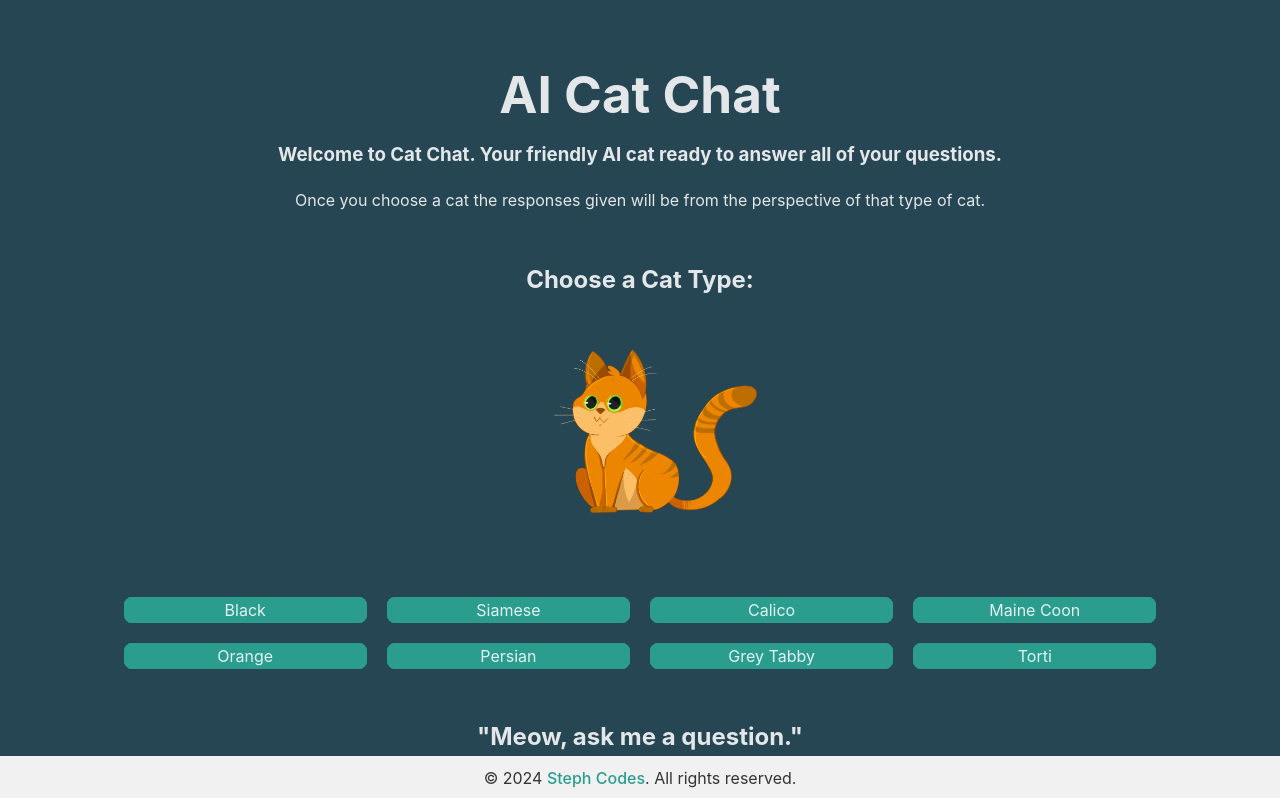
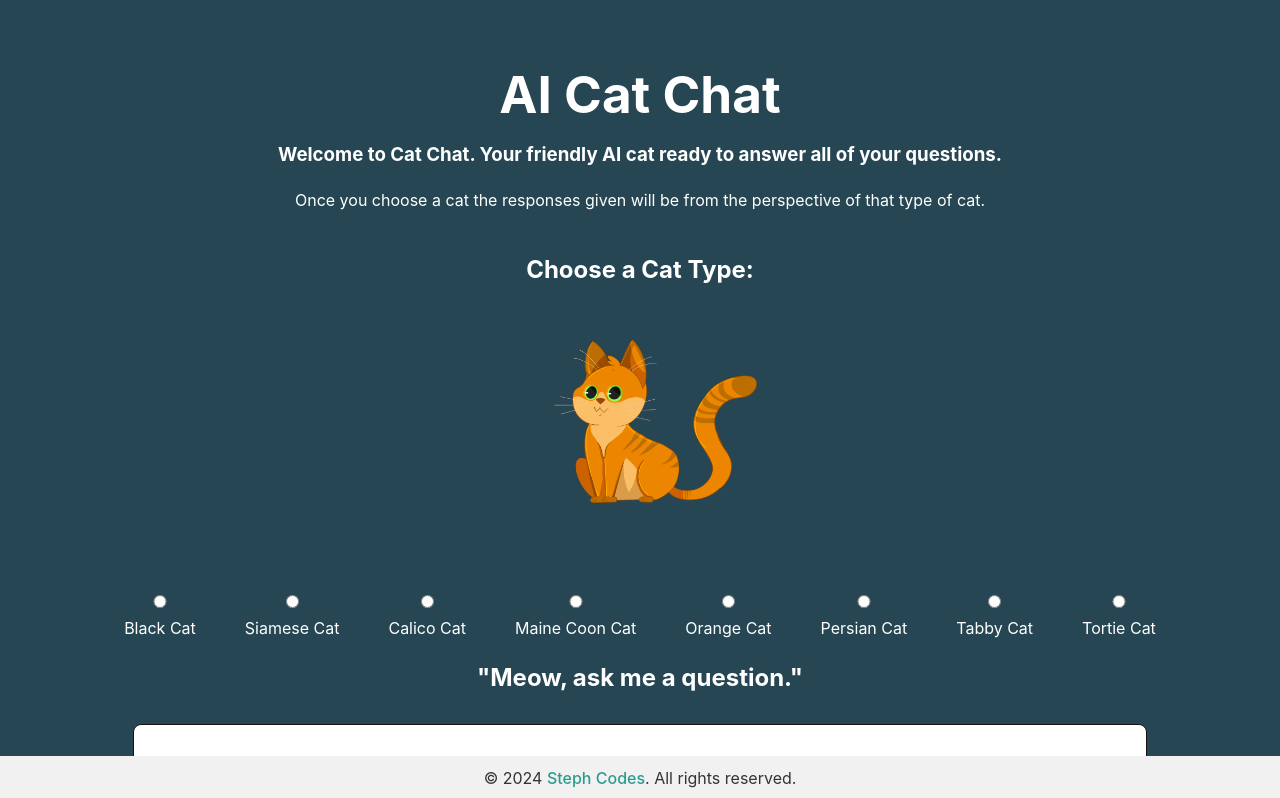
Before and after one commit to Rocklobster84/ai-cat-chat, a React (Vite) app in the folder client/: page / in a window 1280 px wide. Shown: the top 798 px of the page. Built offline with nearby package versions, Linux system fonts and the light colour scheme.

Commit message:
Created Cat Buttons component, stylesheet, and corresponding components

```diff
--- a/client/src/App.css
+++ b/client/src/App.css
@@ -14,15 +14,3 @@
   display: flex;
   flex-wrap: wrap;
 }
-
-.ck-button {
-  flex: 1 1 45%; /* Adjust the width to fit two columns */
-  margin: 5px;
-}
-.ck-button label {
-  display: flex;
-  align-items: center;
-}
-.ck-button input {
-  margin-right: 10px;
-}
--- a/client/src/App.jsx
+++ b/client/src/App.jsx
@@ -1,15 +1,17 @@
 import { useState, useEffect } from 'react'
 import './App.css'
 import Intro from './components/Intro/Intro'
+import CatHeader from './components/CatChoice/CatHeader'
+import CatButtons from './components/CatChoice/CatButtons'
 import Footer from './components/Footer/Footer'
 
 function App() {
   const [llmResponse, setLlmResponse] = useState('');
-  const [catType, setCatType] = useState('');
-  const [catImage, setCatImage] = useState('/orange-cat.png');
   const [question, setQuestion] = useState('');
   const [errorMessage, setErrorMessage] = useState('');
   const [isLoading, setIsLoading] = useState(false);
+  const [selectedCat, setSelectedCat] = useState('');
+  const [catImage, setCatImage] = useState('/orange-cat.png');
 
   useEffect(() => {
     if (llmResponse) {
@@ -27,48 +29,13 @@ function App() {
     setLlmResponse(llmResponseProgress);
   };
 
-  const handleCatTypeChange = (event) => {
-    const selectedCatType = event.target.value;
-    setCatType(selectedCatType);
-
-    // Update the image source based on the selected cat type
-    switch (selectedCatType) {
-      case 'black cat':
-        setCatImage('/black-cat.png');
-        break;
-      case 'orange cat':
-        setCatImage('/orange-cat.png');
-        break;
-      case 'calico cat':
-        setCatImage('/calico-cat.png');
-        break;
-      case 'maine coon cat':
-        setCatImage('/maine-coon-cat.png');
-        break;
-      case 'persian cat':
-        setCatImage('/persian-cat.png');
-        break;
-      case 'siamese cat':
-        setCatImage('/Siamese-cat.png');
-        break;
-      case 'tabby cat':
-        setCatImage('/tabby-cat.png');
-        break;
-      case 'tortoise shell cat':
-        setCatImage('/torti-cat.png');
-        break;
-      default:
-        setCatImage('/orange-cat.png');
-    }
-  };
-
   const handleQuestionChange = (event) => {
     setQuestion(event.target.value);
     setErrorMessage('');
   };
 
   const validateCatSelection = () => {
-    if (!catType) {
+    if (!selectedCat) {
       setErrorMessage('Please select a cat type!');
       return false;
     }
@@ -84,7 +51,7 @@ function App() {
   };
 
   const handleReset = () => {
-    setCatType('');
+    setSelectedCat('');
     setCatImage('/orange-cat.png');
     setQuestion('');
     setLlmResponse('');
@@ -94,7 +61,7 @@ function App() {
 
   const fetchData = async () => {
     if (!validateCatSelection()) {
-      console.log('Form submitted with cat type:', catType);
+      console.log('Form submitted with cat type:', selectedCat);
     }
     else if (!validateQuestionSelection()) {
       console.log('Form submitted with question:', question);
@@ -104,7 +71,7 @@ function App() {
     setIsLoading(true);
     const apiURL = import.meta.env.VITE_API_URL;
 
-    const url = `${apiURL}?catType=${encodeURIComponent(catType)}&question=${encodeURIComponent(question)}`;
+    const url = `${apiURL}?selectedCat=${encodeURIComponent(selectedCat)}&question=${encodeURIComponent(question)}`;
     const response = await fetch(url);
 
     const reader = response.body
@@ -128,90 +95,8 @@ function App() {
     <>
       <Intro />
       <div className="card">
-      <h2>Choose a Cat Type:</h2>
-      <img src={catImage} alt="Cat" />
-      <div className="row">
-      <div id="ck-button">
-        <label>
-          <input
-            type="radio"
-            value="black cat"
-            checked={catType === 'black cat'}
-            onChange={handleCatTypeChange}
-            name="cat"/><span>Black</span>
-        </label>
-      </div>
-      <div id="ck-button">
-        <label>
-          <input
-            type="radio"
-            value="siamese cat"
-            checked={catType === 'siamese cat'}
-            onChange={handleCatTypeChange}
-            name="cat"
-          /><span>Siamese</span>
-        </label>
-      </div>
-      <div id="ck-button">
-        <label>
-          <input
-            type="radio"
-            value="calico cat"
-            checked={catType === 'calico cat'}
-            onChange={handleCatTypeChange}
-            name="cat" /><span>Calico</span>
-        </label>
-      </div>
-      <div id="ck-button">
-        <label>
-          <input
-            type="radio"
-            value="maine coon cat"
-            checked={catType === 'maine coon cat'}
-            onChange={handleCatTypeChange}
-            name="cat"/><span>Maine Coon</span>
-        </label>
-      </div>
-      <div id="ck-button">
-        <label>
-          <input
-            type="radio"
-            value="orange cat"
-            checked={catType === 'orange cat'}
-            onChange={handleCatTypeChange}
-            name="cat"/><span>Orange</span>
-        </label>
-      </div>
-      <div id="ck-button">
-        <label>
-          <input
-            type="radio"
-            value="persian cat"
-            checked={catType === 'persian cat'}
-            onChange={handleCatTypeChange}
-            name="cat"/><span>Persian</span>
-        </label>
-      </div>
-      <div id="ck-button">
-        <label>
-          <input
-            type="radio"
-            value="tabby cat"
-            checked={catType === 'tabby cat'}
-            onChange={handleCatTypeChange}
-            name="cat"/><span>Grey Tabby</span>
-        </label>
-      </div>
-      <div id="ck-button">
-        <label>
-          <input
-            type="radio"
-            value="tortoise shell cat"
-            checked={catType === 'tortoise shell cat'}
-            onChange={handleCatTypeChange}
-            name="cat"/><span>Torti</span>
-        </label>
-      </div>
+        <CatHeader />
+        <CatButtons selectedCat={selectedCat} setSelectedCat={setSelectedCat} catImage={catImage} setCatImage={setCatImage}/>
       </div>
 
       <h2>
@@ -240,7 +125,6 @@ function App() {
         <p>*Based on <i>The Busy Developer's Guide to Gen AI</i> by <a href="https://www.linkedin.com/in/jorshalick/" target="_blank">Jacob Orshalick</a>, this chat bot uses the RAG (Retrieval Augmented Generation) technique.
         Back-end is a simple Node.js/Express app, front-end is a React app. <a href="https://js.langchain.com/v0.2/docs/introduction/" target="_blank">LangChain</a> is a framework used to integrate with the LLM and build a Vector Store with <a href="https://js.langchain.com/v0.2/docs/integrations/vectorstores/hnswlib/" target="_blank">HNSWLib</a>, LLM responses are powered by <a href="https://openai.com/" target="_blank">OpenAI</a>.</p>
         <Footer />
-      </div>
     </>
   )
 }
--- /dev/null
+++ b/client/src/components/CatChoice/CatButtons.jsx
@@ -0,0 +1,78 @@
+import React from 'react'
+import { useState } from 'react'
+import './CatChoice.css'
+
+const CatButtons = ({selectedCat, setSelectedCat, catImage, setCatImage}) => {
+
+  const catsTypes = [
+    { id: 0, category: 'Black Cat' },
+    { id: 1, category: 'Siamese Cat' },
+    { id: 2, category: 'Calico Cat' },
+    { id: 3, category: 'Maine Coon Cat' },
+    { id: 4, category: 'Orange Cat' },
+    { id: 5, category: 'Persian Cat' },
+    { id: 6, category: 'Tabby Cat' },
+    { id: 7, category: 'Tortie Cat' },
+  ];
+
+  const handleCatChange = (event) => {
+    const selectedCat = event.target.value;
+    setSelectedCat(selectedCat);
+    setCatImage(selectedCat);
+    console.log(`The selected cat is ${selectedCat}`)
+
+    // Update the image source based on the selected cat type
+    switch (selectedCat) {
+      case 'Black Cat':
+        setCatImage('/black-cat.png');
+        break;
+      case 'Orange Cat':
+        setCatImage('/orange-cat.png');
+        break;
+      case 'Calico Cat':
+        setCatImage('/calico-cat.png');
+        break;
+      case 'Maine Coon Cat':
+        setCatImage('/maine-coon-cat.png');
+        break;
+      case 'Persian Cat':
+        setCatImage('/persian-cat.png');
+        break;
+      case 'Siamese Cat':
+        setCatImage('/Siamese-cat.png');
+        break;
+      case 'Tabby Cat':
+        setCatImage('/tabby-cat.png');
+        break;
+      case 'Tortie Cat':
+        setCatImage('/torti-cat.png');
+        break;
+      default:
+        setCatImage('/orange-cat.png');
+    }
+  };
+
+  return (
+    <div>
+      <img src={catImage} alt="Cat" />
+        <div className="row">
+          {catsTypes.map((cat) => (
+            <div id="ck-button">
+              <label for={cat.category} key={cat.id}>
+                <input
+                  type="radio"
+                  value={cat.category}
+                  checked={selectedCat === cat.category}
+                  onChange={handleCatChange}
+                  name="cat"
+                />
+                <span>{cat.category}</span>
+              </label>
+            </div>
+          ))}
+        </div>
+    </div>
+  );
+};
+
+export default CatButtons;
--- /dev/null
+++ b/client/src/components/CatChoice/CatChoice.css
@@ -0,0 +1,54 @@
+.cat-head {
+  font-size: 1.5em;
+  padding-top: 20px;
+}
+
+@media (max-width: 600px) {
+  .cat-head {
+    font-size: 1.2em;
+    padding-top: 20px;
+  }
+  #ck-button {
+    flex: 50%;
+    margin-bottom: 10px;
+  }
+  #ck-button label {
+    font-size: 0.7em;
+  }
+}
+/*
+#ck-button {
+  background-color: #2a9d8f;
+  border-radius: 8px;
+  overflow: hidden;
+  width: 20%;
+  display: inline-block;
+}
+
+#ck-button label {
+  display: flex;
+  align-items: center;
+  justify-content: center;
+  border: 1px solid #2a9d8f;
+  cursor: pointer;
+  position: relative;
+  white-space: nowrap;
+}
+
+#ck-button input:checked {
+  background-color: #e76f51;
+}
+#ck-button input[type=radio] {
+  display: none;
+}
+
+#ck-button label span {
+  text-align: center;
+  padding: 0;
+  display: block;
+}
+
+#ck-button:hover {
+  background:#e76f51;
+}
+  */
--- /dev/null
+++ b/client/src/components/CatChoice/CatHeader.jsx
@@ -0,0 +1,12 @@
+import React from 'react'
+import './CatChoice.css'
+
+const CatHeader = () => {
+  return (
+    <div>
+      <h2 className="cat-head">Choose a Cat Type:</h2>
+    </div>
+  )
+}
+
+export default CatHeader;
--- a/client/src/index.css
+++ b/client/src/index.css
@@ -4,13 +4,15 @@
   font-weight: 400;
 
   color-scheme: light dark;
-  color: rgba(255, 255, 255, 0.87);
+  color: rgb(255, 255, 255);
   background-color: #264653;
 
   font-synthesis: none;
   text-rendering: optimizeLegibility;
   -webkit-font-smoothing: antialiased;
   -moz-osx-font-smoothing: grayscale;
+
+  --form-control-color: #2a9d8f;
 }
 
 a {
@@ -32,10 +34,6 @@ h1 {
   font-size: 3.2em;
   line-height: 1.1;
   margin-bottom: 0;
-}
-
-h2 {
-  margin-top: 50px;
 }
 
 img {
@@ -77,54 +75,8 @@ input {
   margin: 0.5em;
   width: 100%;
 }
-input#question {
+input {
   width: 80%;
-}
-#ck-button {
-    background-color:#2a9d8f;
-    border-radius:8px;
-    overflow:hidden;
-    width: 20%;
-    display: inline-block;
-}
-
-#ck-button label {
-    display: flex;
-    align-items: center;
-    justify-content: center;
-    border: 1px solid #2a9d8f;
-    cursor: pointer;
-    position: relative;
-    white-space: nowrap;
-}
-#ck-button input[type="radio"] {
-  display: none;
-}
-
-#ck-button input[type="radio"]:checked + span {
-  background-color: #e76f51;
-  color: white;
-}
-#ck-button label span {
-    text-align:center;
-    padding:0px 0px;
-    display:block;
-}
-
-
-#ck-button input:checked + label {
-  background-color:#e76f51;
-  color:#fff;
-  width: 100%;
-}
-#ck-button input:checked + span {
-  background-color:#e76f51;
-  color:#fff;
-  width: 100%;
-  border-radius: 8px;
-}
-#ck-button:hover {
-    background:#e76f51;
 }
 
 .row {
@@ -139,14 +91,6 @@ input#question {
     display: flex;
     flex-wrap: wrap;
   }
-
-  .ck-button {
-    flex: 50%;
-    margin-bottom: 10px;
-  }
-  #ck-button label {
-    font-size: 0.7em;
-  }
   .input#question {
     width: 40%;
   }
```
